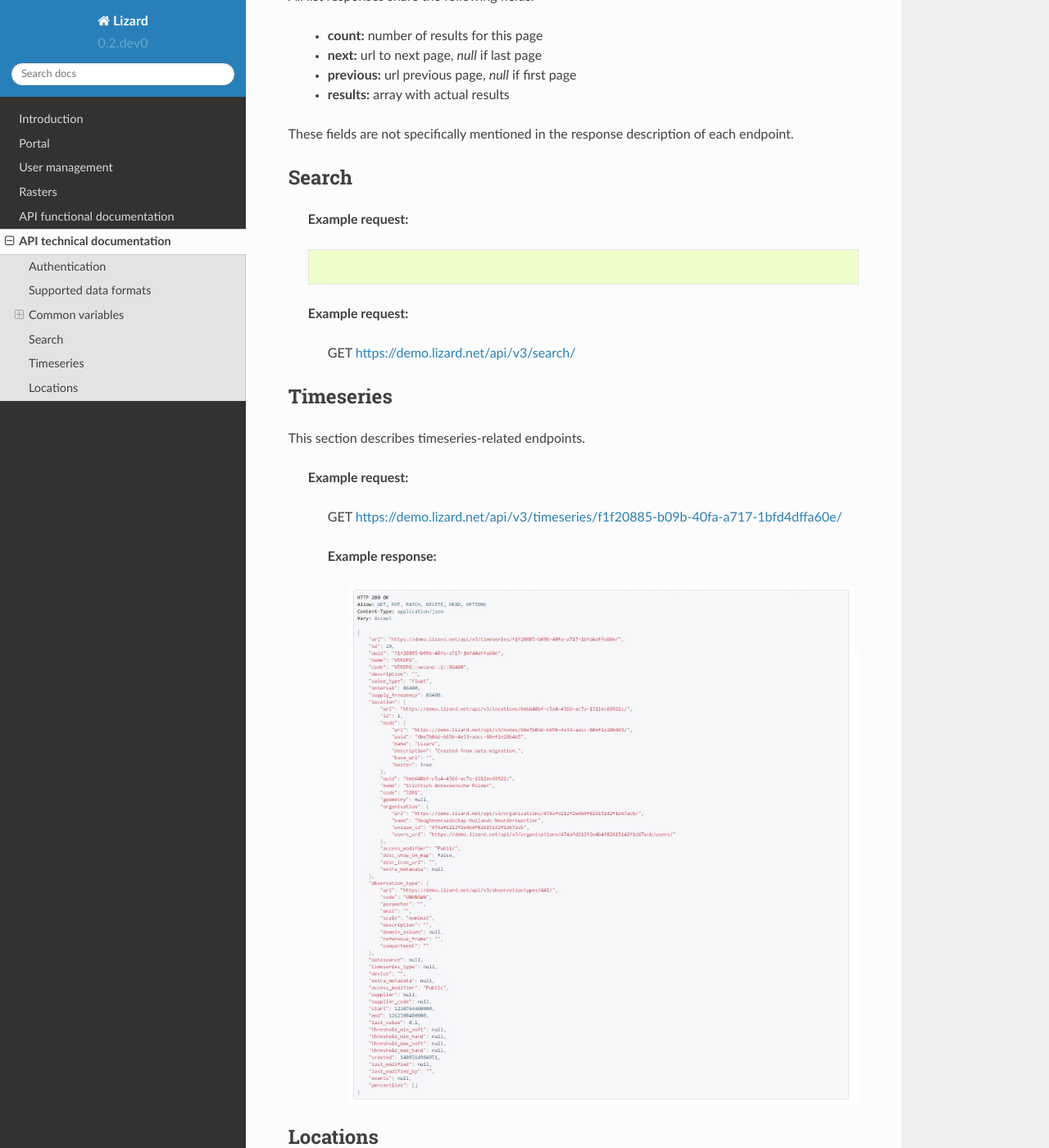
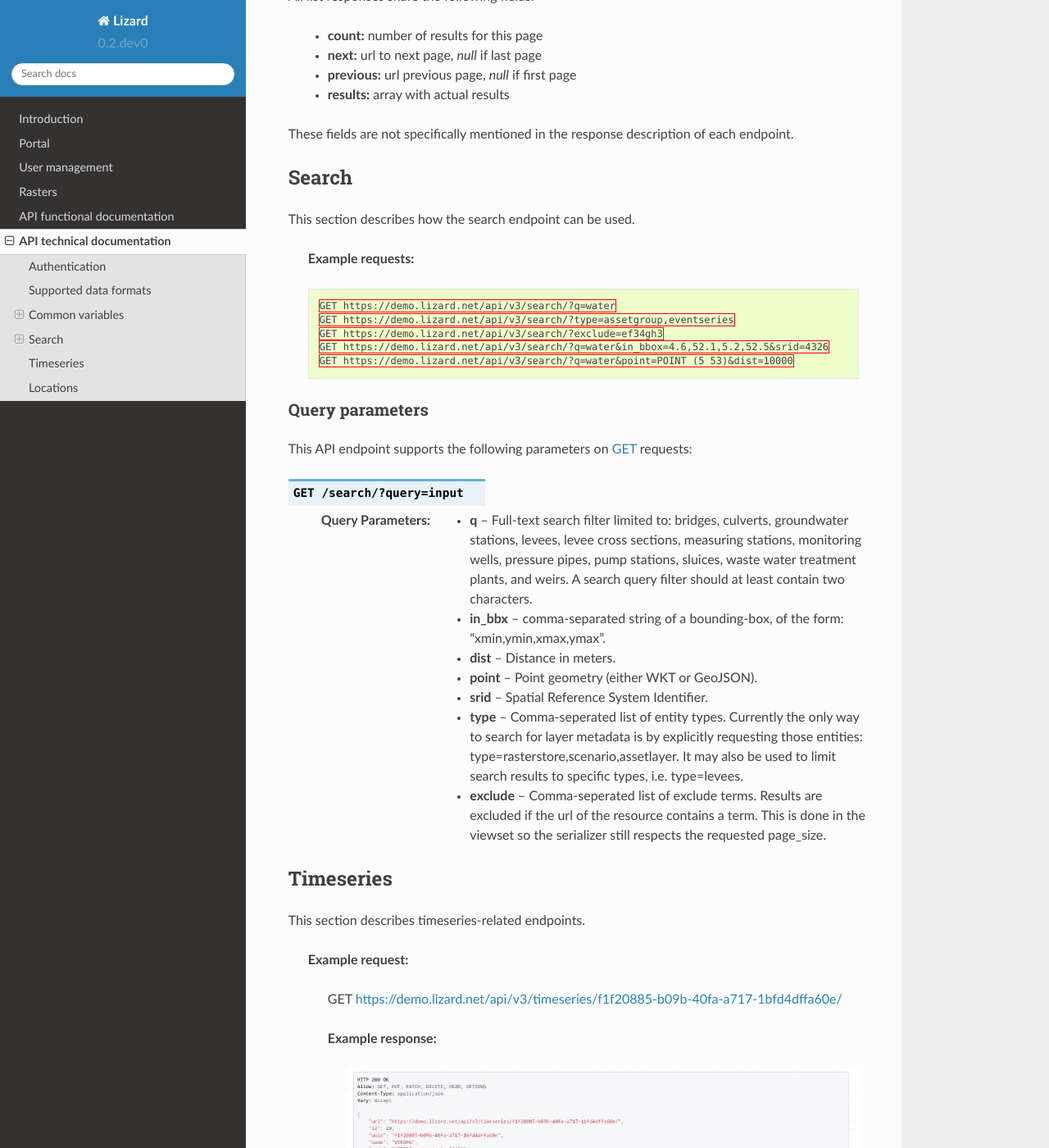
Before and after one commit to nens/lizard-docs, a Sphinx documentation site: the page built from source/apitech.rst, in a window 1280 px wide and 1400 px high, scrolled down 1830 px. Shown: the whole window at 82% size. Built offline with Sphinx 7.4.7 and the Read the Docs theme 2.0.0, drawn with Linux system fonts in a browser that asks for light colours; formulas are drawn with MathJax 3.

Commit message:
Update apitech.rst
Expanded Search information.

```diff
--- a/source/apitech.rst
+++ b/source/apitech.rst
@@ -103,18 +103,35 @@ These fields are not specifically mentioned in the response description of each
 Search
 ======
 
+This section describes how the search endpoint can be used.
 
 .. _search_base_parameters:
 
 
-
-    **Example request:**
+    **Example requests:**
 
     .. sourcecode:: http
 
-    **Example request:**
+	GET https://demo.lizard.net/api/v3/search/?q=water
+	GET https://demo.lizard.net/api/v3/search/?type=assetgroup,eventseries
+	GET https://demo.lizard.net/api/v3/search/?exclude=ef34gh3
+	GET https://demo.lizard.net/api/v3/search/?q=water&in_bbox=4.6,52.1,5.2,52.5&srid=4326
+	GET https://demo.lizard.net/api/v3/search/?q=water&point=POINT (5 53)&dist=10000
 
-        GET https://demo.lizard.net/api/v3/search/
+Query parameters
+----------------
+
+This API endpoint supports the following parameters on :http:method:`GET` requests:
+
+.. http:get:: /search/?query=input
+
+	:query q: Full-text search filter limited to: bridges, culverts, groundwater stations, levees, levee cross sections, measuring stations, monitoring wells, pressure pipes, pump stations, sluices, waste water treatment plants, and weirs. A search query filter should at least contain two characters.
+	:query in_bbx: comma-separated string of a bounding-box, of the form: "xmin,ymin,xmax,ymax".
+	:query dist: Distance in meters.
+	:query point: Point geometry (either WKT or GeoJSON).
+	:query srid: Spatial Reference System Identifier.
+	:query type: Comma-seperated list of entity types. Currently the only way to search for layer metadata is by explicitly requesting those entities: type=rasterstore,scenario,assetlayer. It may also be used to limit search results to specific types, i.e. type=levees.
+	:query exclude: Comma-seperated list of exclude terms. Results are excluded if the url of the resource contains a term. This is done in the viewset so the serializer still respects the requested page_size.
 
 
 Timeseries
```
